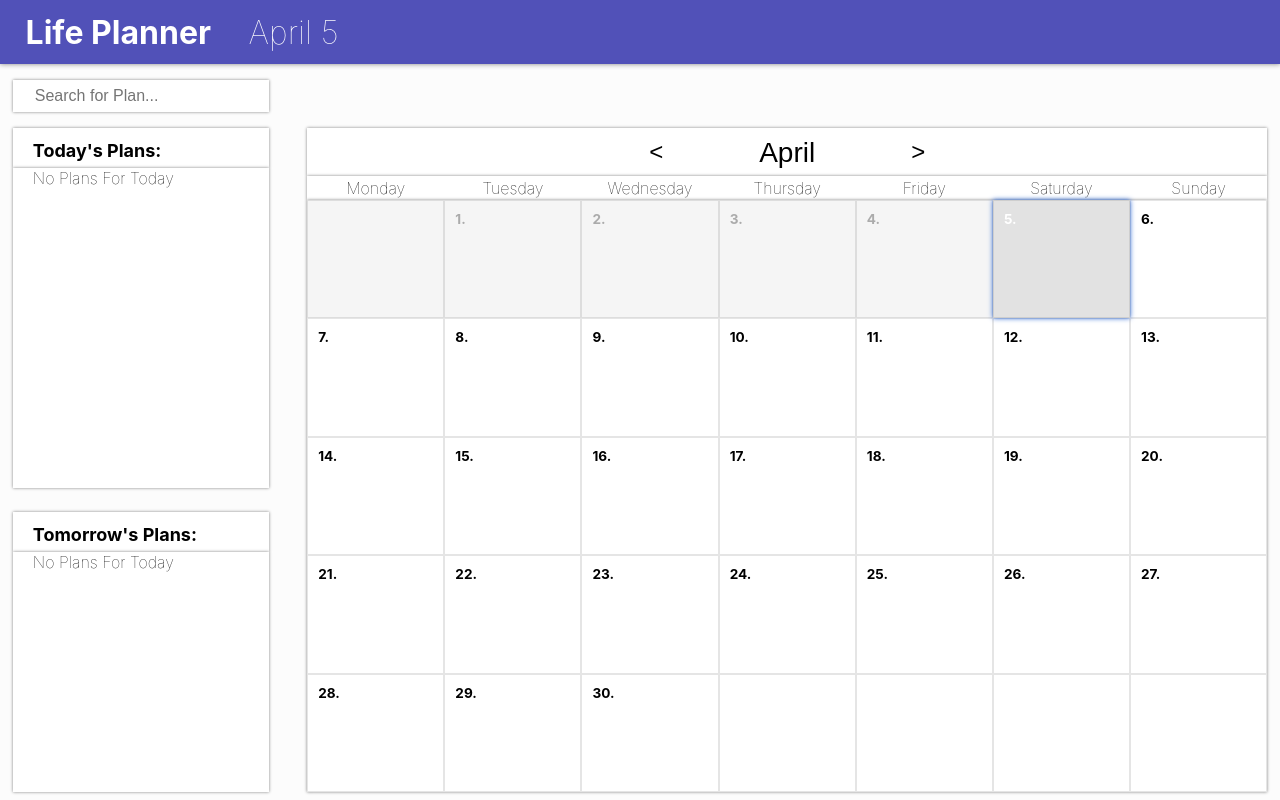
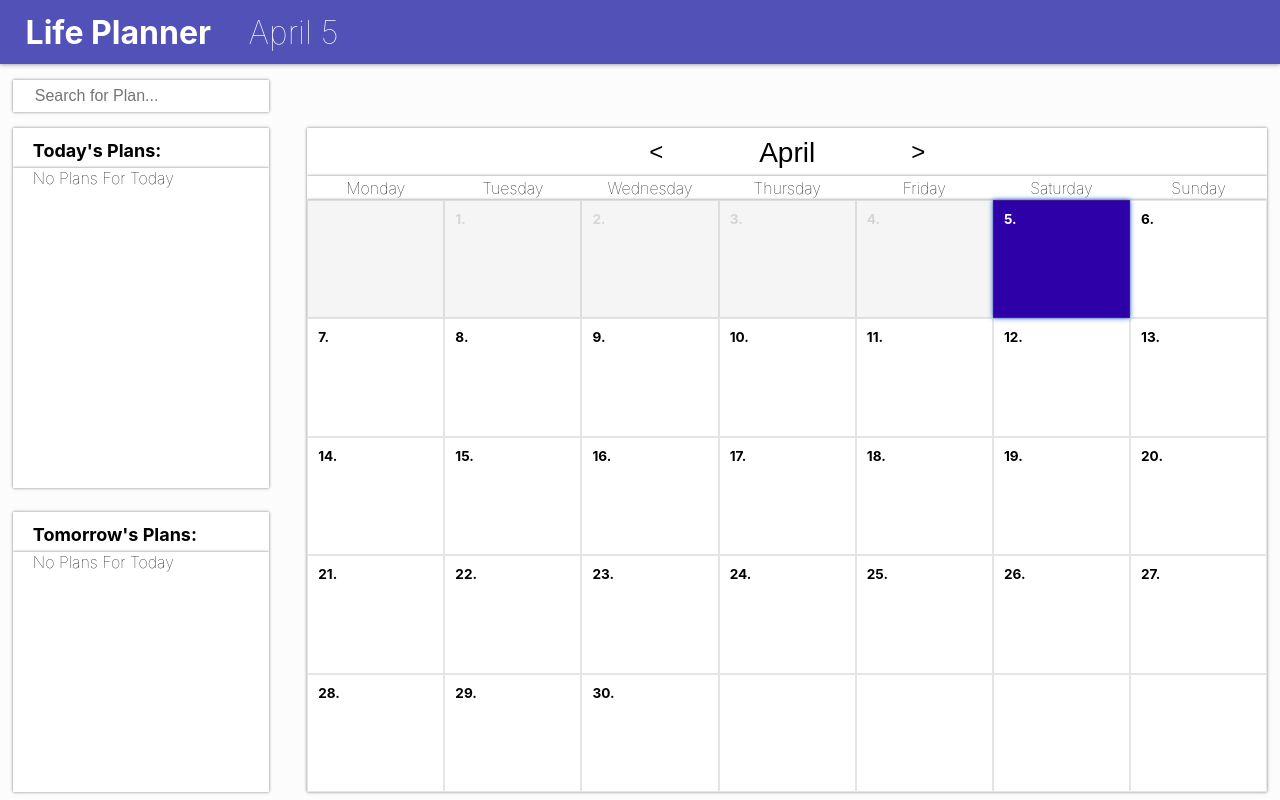
Before and after one commit to lseti1/lifePlanner-773629, a React (Create React App) app: page / in a window 1280 px wide. In both pictures the pointer is over the element 1061 px from the left and 259 px from the top of the page. Built offline with nearby package versions, Linux system fonts and the light colour scheme.

Commit message:
Styles: Minor CSS updates to colouring (like hovers)

```diff
--- a/src/App.css
+++ b/src/App.css
@@ -249,12 +249,16 @@ li {
   z-index: 100;
 }
 
+.today:hover {
+  background-color: rgb(45, 0, 168);
+}
+
 .noHover:hover {
   pointer-events: none;
 }
 
 .pastDay {
-  color: rgba(0, 0, 0, 0.301);
+  color: rgba(0, 0, 0, 0.13);
   background-color: rgb(245, 245, 245);
 }
 
```
